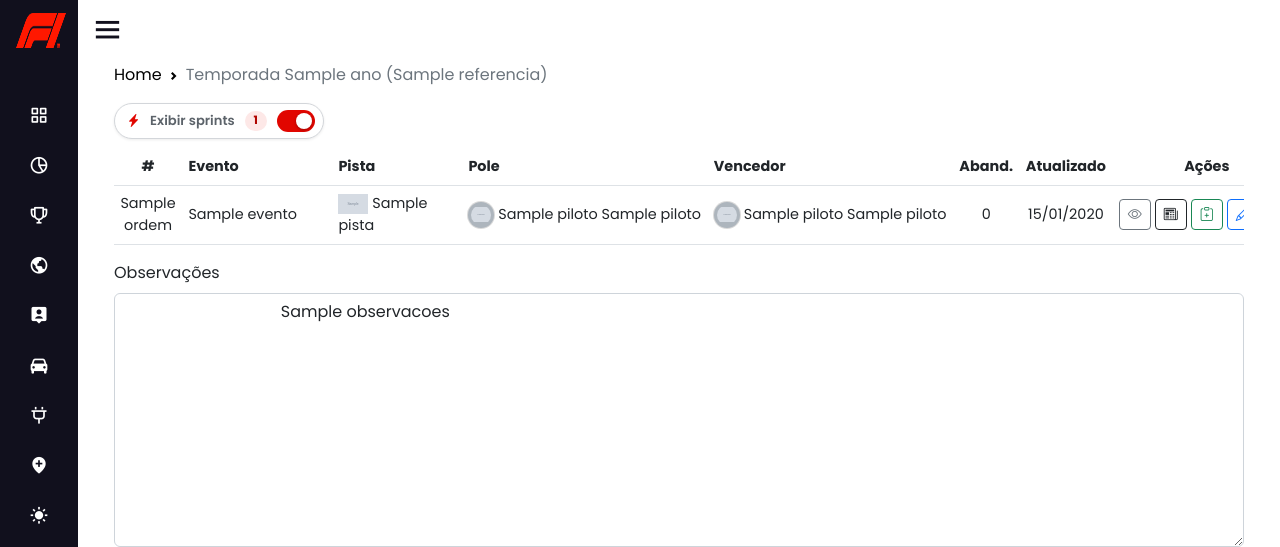
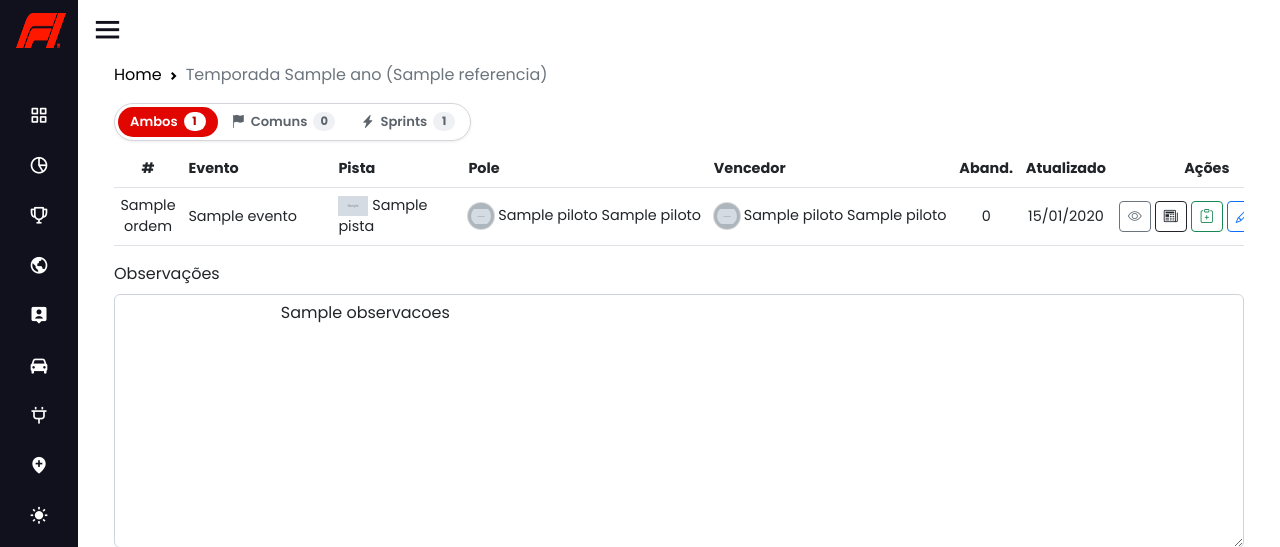
Before and after one commit to viniciusmelchior/f1_2022, a Laravel app: template resources/views/site/corridas/index.blade.php in a window 1280 px wide. Shown: the top 547 px of the page. Run offline with Laravel 12, Linux system fonts and the light colour scheme; the template is opened without the code that fills it: most values are stand-ins (such as "Sample title", 1, 10 or a date in 2020); grey boxes marked "Sample" are stand-in pictures; some libraries are stand-ins or nearby versions.

Commit message:
adicionando input checkbox para escolher ocultar ou exibir corridas na tela de listagem de corridas da temporada - melhoria - adicionando possibilidade de escolher entre comum, sprint e ambos

```diff
--- a/resources/views/site/corridas/index.blade.php
+++ b/resources/views/site/corridas/index.blade.php
@@ -45,34 +45,28 @@
     .btn-chaveamento .bi-arrow-right { transition: transform .15s; }
     .btn-chaveamento:hover .bi-arrow-right { transform: translateX(2px); }
     .resumo-po { display: inline-flex; flex-wrap: wrap; gap: 6px; align-items: center; font-size: 0.85rem; color: #5c636a; }
-    /* MELHORIA 20261127: barra acima da tabela (resumo do playoff + chave para exibir/ocultar sprints) */
+    /* MELHORIA 20261127: barra acima da tabela (resumo do playoff + filtro por tipo de corrida) */
     .barra-corridas { display: flex; flex-wrap: wrap; align-items: center; justify-content: space-between; gap: 10px; margin-bottom: 10px; }
-    .filtro-sprint {
-        display: inline-flex; align-items: center; gap: 10px; margin: 0 0 0 auto; padding: 6px 8px 6px 12px;
+    .filtro-tipo {
+        display: inline-flex; align-items: center; gap: 2px; margin: 0 0 0 auto; padding: 3px;
         border: 1px solid #d3d6da; border-radius: 999px; background-color: #fff;
-        font-size: 0.82rem; font-weight: 600; color: #5c636a; cursor: pointer; user-select: none;
-        box-shadow: 0 1px 3px rgba(0, 0, 0, 0.08);
-        transition: border-color .15s, color .15s, box-shadow .15s;
+        box-shadow: 0 1px 3px rgba(0, 0, 0, 0.08); user-select: none;
     }
-    .filtro-sprint:first-child { margin-left: 0; }
-    .filtro-sprint:hover { border-color: #e10600; color: #15151e; box-shadow: 0 3px 10px rgba(0, 0, 0, 0.12); }
-    .filtro-sprint > .bi { color: #e10600; }
-    .filtro-sprint .qtd { min-width: 22px; padding: 1px 7px; border-radius: 999px; background-color: #fde8e7; color: #b00500; font-size: 0.72rem; font-weight: 700; text-align: center; }
-    .filtro-sprint input {
-        -webkit-appearance: none; -moz-appearance: none; appearance: none;
-        position: relative; flex-shrink: 0; width: 38px; height: 22px; margin: 0;
-        border: 0; border-radius: 999px; background-color: #c4c8cd; cursor: pointer; outline: none;
-        transition: background-color .2s, box-shadow .15s;
+    .filtro-tipo:first-child { margin-left: 0; }
+    /* o rádio fica invisível (mas acessível por teclado); quem aparece é o label */
+    .filtro-tipo input { position: absolute; opacity: 0; width: 1px; height: 1px; pointer-events: none; }
+    .filtro-tipo label {
+        display: inline-flex; align-items: center; gap: 6px; margin: 0; padding: 5px 12px;
+        border-radius: 999px; font-size: 0.82rem; font-weight: 600; color: #5c636a; cursor: pointer;
+        transition: background-color .15s, color .15s;
     }
-    .filtro-sprint input::after {
-        content: ''; position: absolute; top: 3px; left: 3px; width: 16px; height: 16px;
-        border-radius: 50%; background-color: #fff; box-shadow: 0 1px 3px rgba(0, 0, 0, 0.3);
-        transition: transform .2s;
-    }
-    .filtro-sprint input:checked { background-color: #e10600; }
-    .filtro-sprint input:checked::after { transform: translateX(16px); }
-    .filtro-sprint input:focus-visible { box-shadow: 0 0 0 3px rgba(225, 6, 0, 0.3); }
-    #tabelaCorridas.ocultar-sprints tr.linha-sprint { display: none; }
+    .filtro-tipo label:hover { background-color: #f1f2f4; color: #15151e; }
+    .filtro-tipo .qtd { min-width: 22px; padding: 1px 7px; border-radius: 999px; background-color: #eef0f3; color: #5c636a; font-size: 0.72rem; font-weight: 700; text-align: center; }
+    .filtro-tipo input:checked + label { background-color: #e10600; color: #fff; }
+    .filtro-tipo input:checked + label .qtd { background-color: #fff; color: #b00500; }
+    .filtro-tipo input:focus-visible + label { box-shadow: 0 0 0 3px rgba(225, 6, 0, 0.3); }
+    #tabelaCorridas.so-comuns tr.linha-sprint,
+    #tabelaCorridas.so-sprints tr.linha-comum { display: none; }
   </style>
 
   {{-- MELHORIA 20261110: largura total (antes container fixo + tabela a 70% gerava rolagem lateral) --}}
@@ -85,7 +79,7 @@
         </ol>
     </nav>
 
-    {{-- MELHORIA 20261127: a chave de sprints só aparece quando a temporada tem sprint --}}
+    {{-- MELHORIA 20261127: o filtro por tipo só aparece quando a temporada tem sprint --}}
     @php $qtdSprints = $corridas->where('flg_sprint', 'S')->count(); @endphp
     @if(!empty($fasesPlayoff) || $qtdSprints > 0)
         <div class="barra-corridas">
@@ -97,12 +91,14 @@
                 </div>
             @endif
             @if($qtdSprints > 0)
-                <label class="filtro-sprint" for="exibirSprints">
-                    <i class="bi bi-lightning-charge-fill"></i>
-                    <span>Exibir sprints</span>
-                    <span class="qtd">{{ $qtdSprints }}</span>
-                    <input type="checkbox" id="exibirSprints" autocomplete="off" checked>
-                </label>
+                <div class="filtro-tipo" role="radiogroup" aria-label="Tipo de corrida">
+                    <input type="radio" name="filtroTipo" id="filtroAmbos" value="ambos" autocomplete="off" checked>
+                    <label for="filtroAmbos">Ambos <span class="qtd">{{ $corridas->count() }}</span></label>
+                    <input type="radio" name="filtroTipo" id="filtroComuns" value="comuns" autocomplete="off">
+                    <label for="filtroComuns"><i class="bi bi-flag-fill"></i> Comuns <span class="qtd">{{ $corridas->count() - $qtdSprints }}</span></label>
+                    <input type="radio" name="filtroTipo" id="filtroSprints" value="sprints" autocomplete="off">
+                    <label for="filtroSprints"><i class="bi bi-lightning-charge-fill"></i> Sprints <span class="qtd">{{ $qtdSprints }}</span></label>
+                </div>
             @endif
         </div>
     @endif
@@ -125,7 +121,7 @@
             </thead>
             <tbody>
                 @foreach ($corridas as $key => $corrida)
-                    <tr @if($corrida->flg_sprint == 'S') class="linha-sprint" style="color:red; font-style: italic;" @endif>
+                    <tr @if($corrida->flg_sprint == 'S') class="linha-sprint" style="color:red; font-style: italic;" @else class="linha-comum" @endif>
                         {{-- <td>@if($corrida->flg_sprint != 'S') {{$corrida->ordem}} @endif</td> --}}
                         <td>{{$corrida->flg_sprint != 'S' ? $corrida->ordem : 'Sprint' }}</td>
                         @if(!empty($fasesPlayoff))
@@ -245,21 +241,12 @@
 </form>
 <script>
     $(document).ready(function () {
-       // MELHORIA 20261127: exibir/ocultar sprints (a escolha fica salva no navegador)
-       var chkSprints = document.getElementById('exibirSprints');
-       var tabela = document.getElementById('tabelaCorridas');
-       if (chkSprints && tabela) {
-           var chaveSprints = 'corridas.exibirSprints';
-           try { chkSprints.checked = localStorage.getItem(chaveSprints) !== 'N'; } catch (e) {}
-           var aplicarFiltroSprints = function () {
-               tabela.classList.toggle('ocultar-sprints', !chkSprints.checked);
-           };
-           chkSprints.addEventListener('change', function () {
-               aplicarFiltroSprints();
-               try { localStorage.setItem(chaveSprints, chkSprints.checked ? 'S' : 'N'); } catch (e) {}
-           });
-           aplicarFiltroSprints();
-       }
+       // MELHORIA 20261127: filtro ambos / comuns / sprints (a tela sempre abre em "ambos")
+       $('input[name="filtroTipo"]').on('change', function () {
+           $('#tabelaCorridas')
+               .toggleClass('so-comuns', this.value === 'comuns')
+               .toggleClass('so-sprints', this.value === 'sprints');
+       });
 
        $('.deleteCorrida').click(function (e) {
            e.preventDefault();
```
